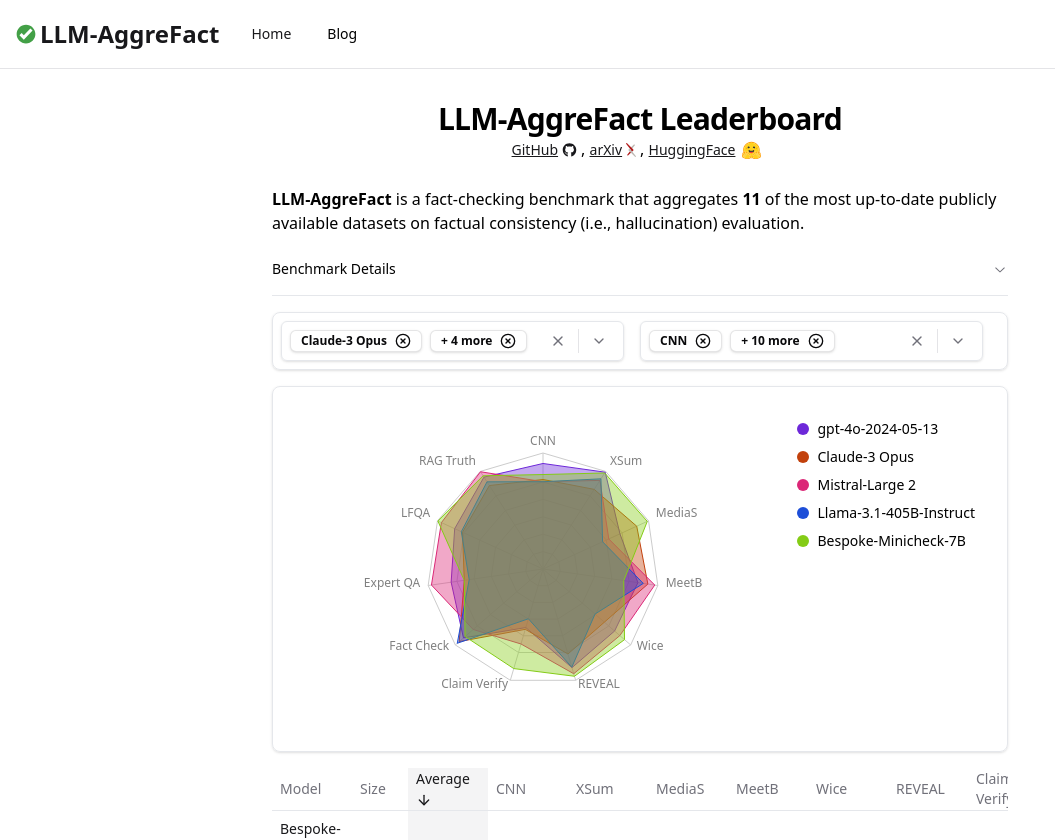
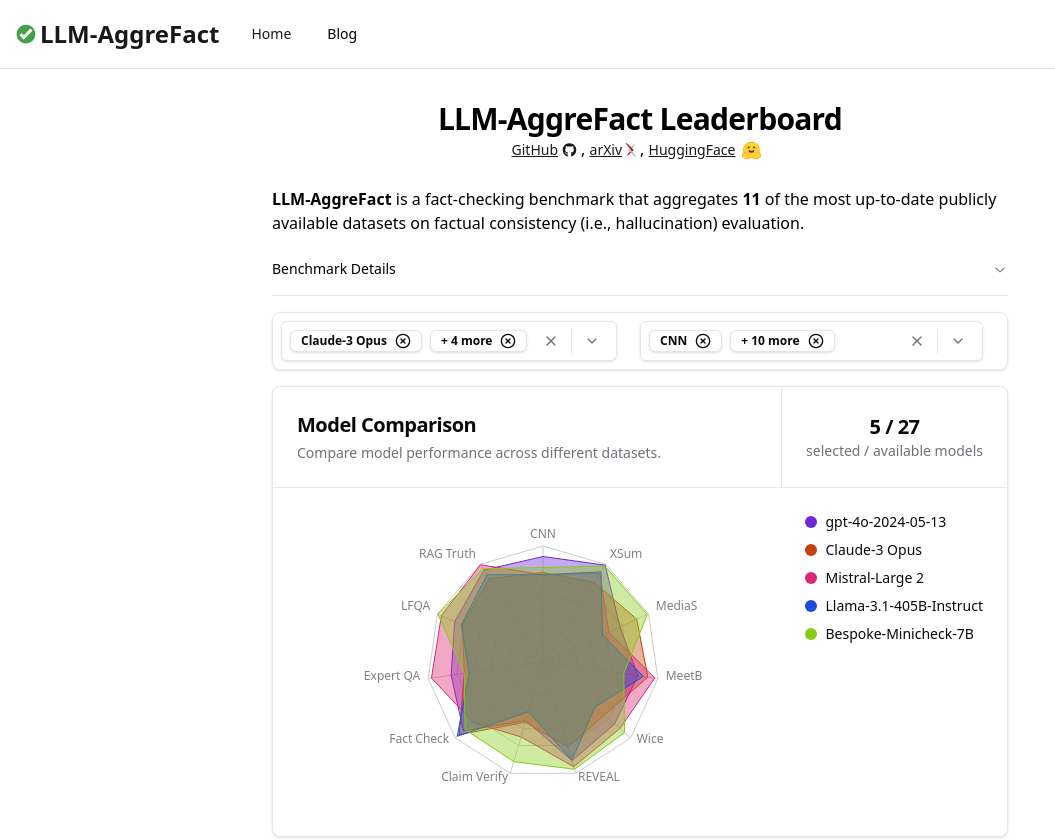
Before and after one commit to rin2401/llm-aggrefact, a Next.js app: page / in a window 1280 px wide. Shown: the top 840 px of the page, without its empty margins (0-1055 px from the left). Built offline with nearby package versions, Linux system fonts and the light colour scheme.

Commit message:
showing all available models

```diff
--- a/src/components/Leaderboard.tsx
+++ b/src/components/Leaderboard.tsx
@@ -1,5 +1,12 @@
 "use client";
 
+import {
+  Card,
+  CardContent,
+  CardDescription,
+  CardHeader,
+  CardTitle,
+} from "@/components/ui/card";
 import { MultiSelect } from "@/components/ui/multi-select";
 import {
   Table,
@@ -185,16 +192,36 @@
         </div>
       </div>
       {selectedModels.length > 0 && selectedColumns.length > 0 ? (
-        <div className="border p-8 rounded-lg shadow mb-4">
+        <Card className="mb-4 rounded-lg shadow-0">
+          <CardHeader className="flex  flex-row items-stretch space-y-0 border-b p-0 mb-6">
+            <div className="flex flex-1 flex-col justify-center gap-1 px-6 py-5 sm:py-6 border-r">
+              <CardTitle className="text-lg sm:text-xl">
+                Model Comparison
+              </CardTitle>
+              <CardDescription className="sm:text-sm text-xs">
+                Compare model performance across different datasets.
+              </CardDescription>
+            </div>
+            <div className="flex flex-col items-center justify-center sm:px-6 sm:py-4 px-3 py-2">
+              <h2 className="font-bold text-accented tracking-tight sm:text-xl text-lg">
+                {selectedModels.length} / {modelOptions.length}{" "}
+              </h2>
+              <span className="text-muted-foreground sm:text-sm text-xs text-center">
+                selected / available models
+              </span>
+            </div>
+          </CardHeader>
+          <CardContent>
             <RadarChartComponent
               chartData={chartData}
               filteredData={filteredData}
               colorPalette={colorPalette}
               chartFontSize={chartFontSize}
             />
-        </div>
+          </CardContent>
+        </Card>
       ) : (
-        <div className="border p-2 rounded-lg shadow mb-4">
+        <div className="border p-2 shadow mb-4">
           <p className="text-muted-foreground">
             Please select a model or a column to display data.
           </p>
@@ -253,7 +280,7 @@
   onChange,
   maxCount,
 }) => (
-  <div className="flex-grow mr-4 lg:mb-0 mb-2">
+  <div className="flex flex-col mr-4 lg:mb-0 mb-2">
     <MultiSelect
       options={options}
       onValueChange={onChange}
```
Lines whose indentation alone changed are shown as unchanged.
